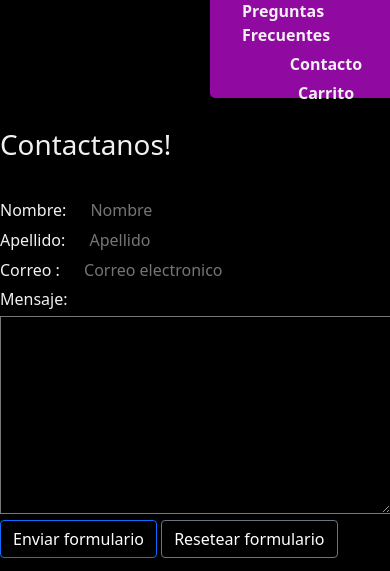
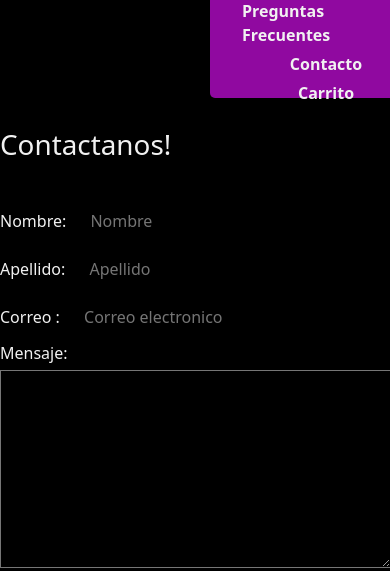
Before and after one commit to E-Joel-V/Desarrollo-web-159200, a website: page Contacto.html in a window 390 px wide. Shown: the part 122-693 px from the top of the page. Drawn offline with Linux system fonts and the light colour scheme.

Commit message:
Terminando proyecto final p.2

```diff
--- a/scss/scss.scss
+++ b/scss/scss.scss
@@ -37,7 +37,15 @@
       width: 200px;
       grid-area: f;
     }
+    ///////////////////////////////////////////////////////////////////////////
+    .btn{
+      width: 48px;
+      height: 48px;
+      font-size: x-small;
+      padding: 0%;
+    }
     ////////////////////////MENÚ DE NAVEGACIÓN/////////////////////////////////
+
     .ht {
       margin: 0;
       display: flex;
@@ -129,12 +137,14 @@
             border: none;
             border-radius: 5px;
             padding-left: 20px;
+            width: 70x;
+            height: 48px;
             &:hover{
               transition: .3s linear;
               color: #000000;
               border: 1px solid #f1f1f1;
               border-radius: 5px;
-              background-color: #f1f1f1;
+              background-color: #242323;
             }
           }
           textarea{
```
Also changed, not shown: carrito_de_compras.html (+3 -3 lines), css/pruebacss.css.
